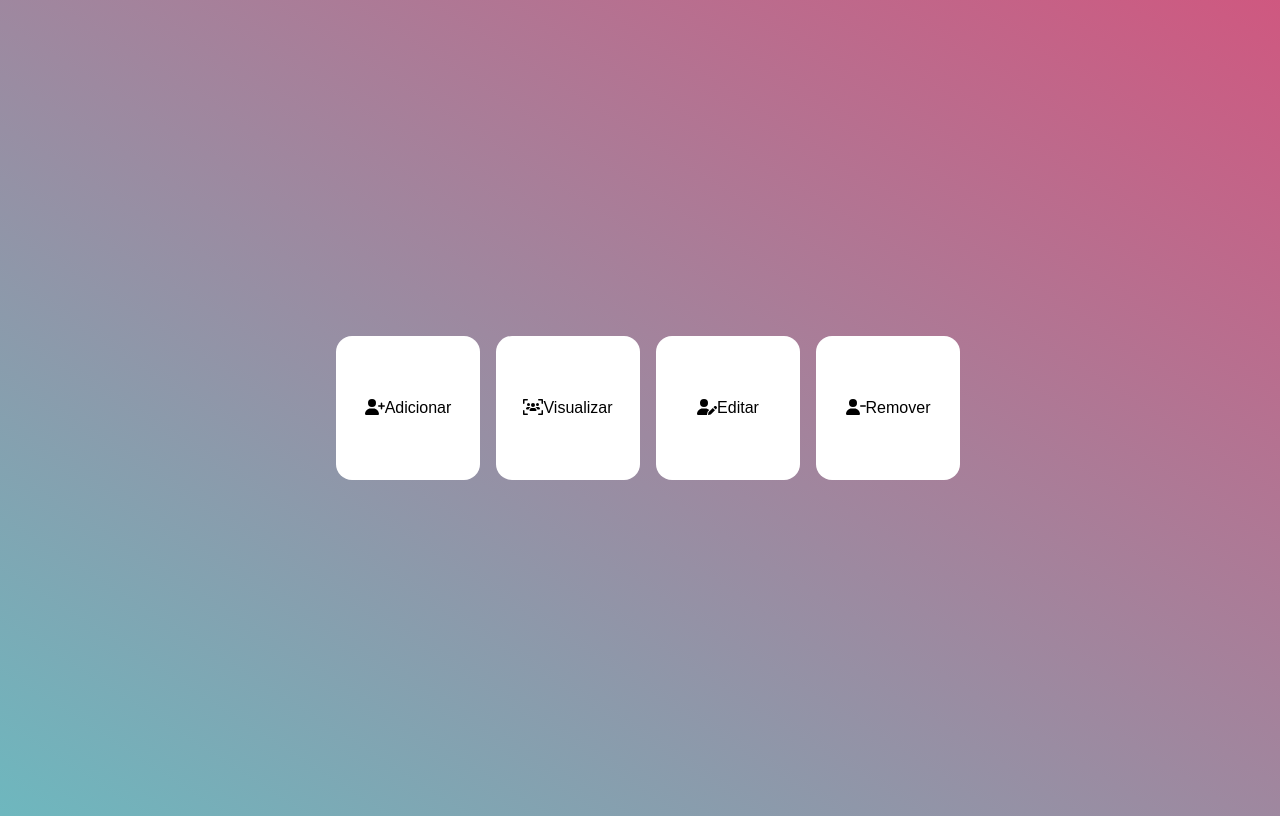
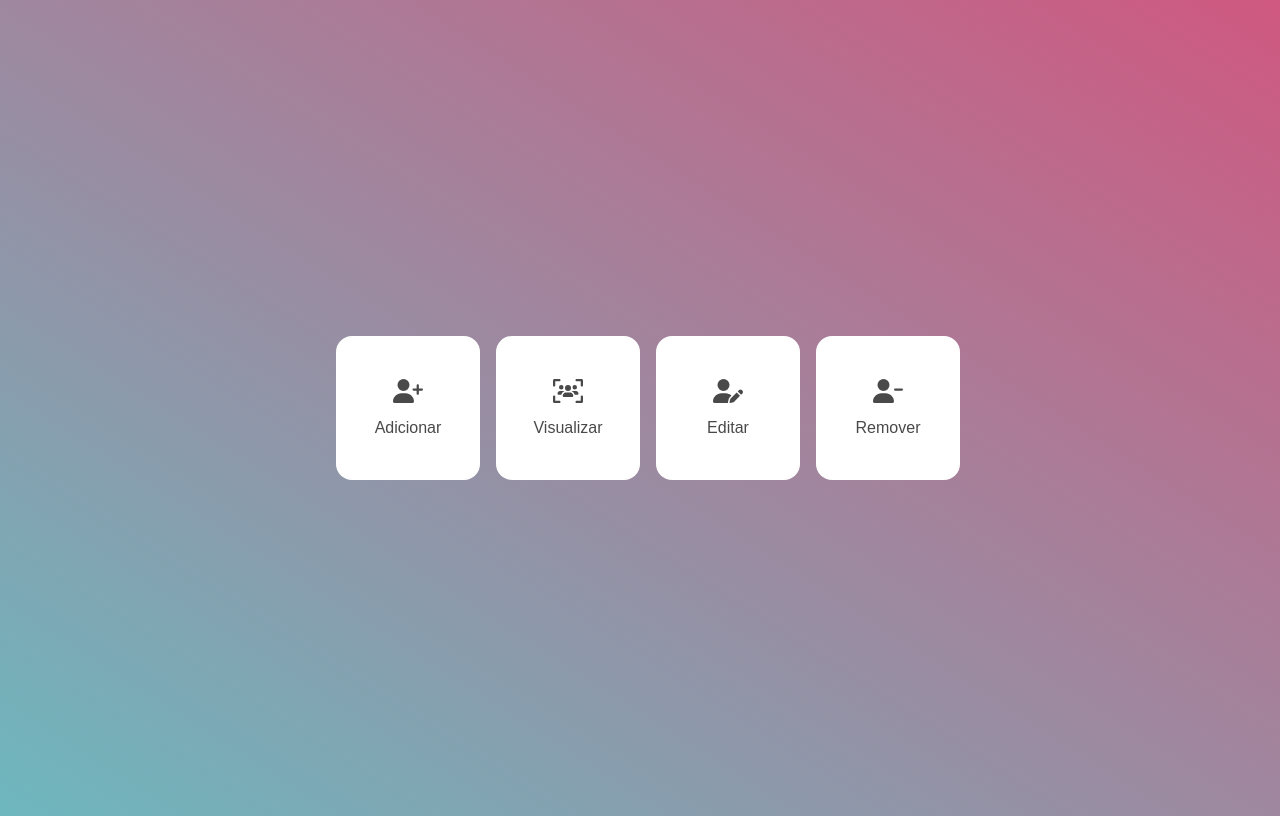
Before and after one commit to SavioHaistem/UsersControl, a React (Vite) app: page / in a window 1280 px wide. Built offline with nearby package versions, Linux system fonts and the light colour scheme.

Commit message:
estilizando awesome icons

```diff
--- a/src/Components/MainButtons.tsx
+++ b/src/Components/MainButtons.tsx
@@ -1,7 +1,6 @@
 import { IconDefinition } from "@fortawesome/fontawesome-svg-core";
 import { MainButtonStyle } from "../Styles/ButtonStyles";
-import { FontAwesomeIcon } from "@fortawesome/react-fontawesome";
-
+import AwesomeIcon from "../Styles/AwesomeIcon";
 
 interface iProps {
   onClick: () => void,
@@ -13,7 +12,7 @@ function MainButton({ onClick, ButtonText, icon }: iProps) {
   return (
     <MainButtonStyle
       onClick={onClick}>
-        <FontAwesomeIcon icon={icon}/>
+      <AwesomeIcon icon={icon}/>
         {ButtonText}
     </MainButtonStyle>
   );
--- a/src/Styles/AppTheme.tsx
+++ b/src/Styles/AppTheme.tsx
@@ -4,10 +4,10 @@ const AppTheme = {
     secundary: '#0000de',
     backgroundPrimary: '#dadada',
     backgroundSecundary: '#dadadaede',
-    text: 'white'
   },
   fonts: {
-    menus: 'Arial'
+    menus: 'Arial',
+    color: '#3a3a3aeb'
   }
 };
 
--- /dev/null
+++ b/src/Styles/AwesomeIcon.tsx
@@ -0,0 +1,8 @@
+import { styled } from "styled-components";
+import { FontAwesomeIcon } from "@fortawesome/react-fontawesome";
+
+const AwesomeIcon = styled(FontAwesomeIcon)`
+  font-size: 1.5rem;
+  color: ${({theme})=> theme.fonts.color};
+`
+export default AwesomeIcon;
--- a/src/Styles/ButtonStyles.tsx
+++ b/src/Styles/ButtonStyles.tsx
@@ -1,12 +1,18 @@
 import { styled } from "styled-components"
 
 const MainButtonStyle = styled.button`
+  display: flex;
+  flex-direction: column;
+  align-items: center;
+  justify-content: center;
+  gap: 1rem;
   background-color: ${({theme})=> theme.colors.primary};
   border-radius: 1rem;
   border: none;
   height: 100%;
   width: 100%;
   transition: 0.2s;
+  color: ${({theme})=> theme.fonts.color};
   font-size: medium;
   font-family: ${({theme})=> theme.fonts.menus};
   font-weight: 400;
```
